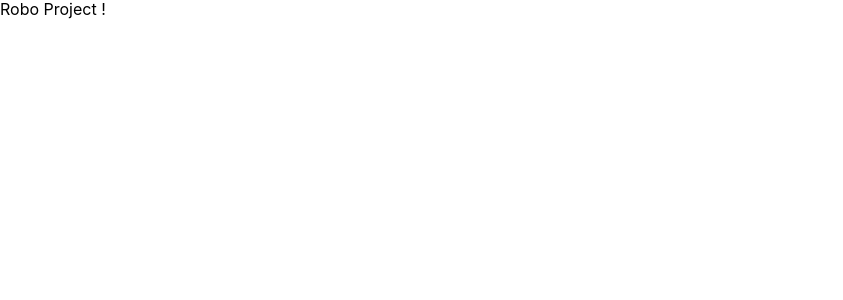
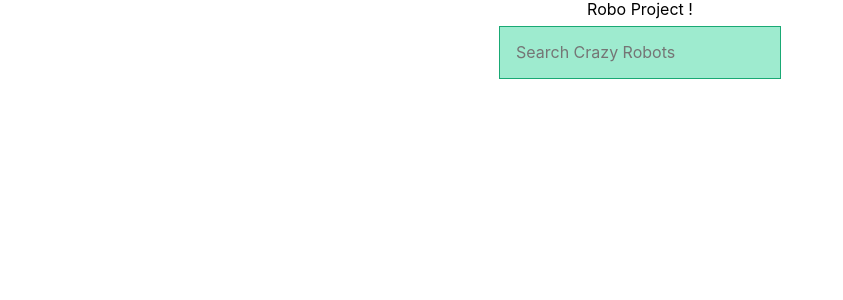
Before and after one commit to neuro533/search-my-bots, a React (Create React App) app: page / in a window 1280 px wide. Shown: the top 300 px of the page, without its empty margins (0-843 px from the left). Built offline with nearby package versions, Linux system fonts and the light colour scheme.

Commit message:
add SearchBox logic in components and import it to app.js class to display the box on viewport

```diff
--- /dev/null
+++ b/src/components/SearchBox.js
@@ -0,0 +1,19 @@
+import React from "react";
+
+const SearchBox=(props)=>{
+    return (
+        <div className="pa2">
+            <input
+            className="pa3 ba b--green bg-light-green"
+            type="search"
+            placeholder="Search Crazy Robots"
+            onChange={props.searchChange}
+            />
+
+        </div>
+    )
+}
+
+
+
+export default  SearchBox;
--- a/src/containers/App.js
+++ b/src/containers/App.js
@@ -1,5 +1,6 @@
 import React from 'react';
 import './App.css';
+import SearchBox from '../components/SearchBox';
 
 class App extends React.Component{
 
@@ -8,10 +9,15 @@ class App extends React.Component{
 
   }
 
+  handleChange=()=>{
+
+  }
+
   render(){
   return(
-    <div>
+    <div className='tc'>
       Robo Project !
+      <SearchBox searchchange={this.handleChange} />
     </div>
   )
 
```
